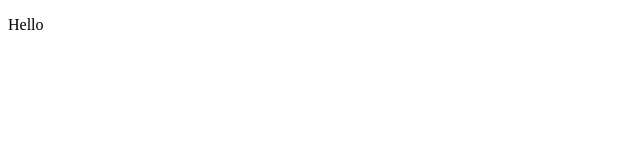
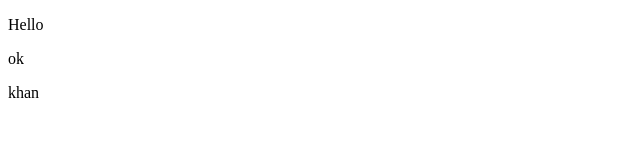
Before and after one commit to ibrahim-khan944/localRepo, a plain HTML site: page index.html in a window 1280 px wide. Shown: the full height of the page, 0-640 px from the left. Drawn offline with Linux system fonts and the light colour scheme.

Commit message:
add new feature

```diff
--- a/index.html
+++ b/index.html
@@ -7,5 +7,7 @@
 </head>
 <body>
   <p>Hello</p>
+  <p>ok</p>
+  <p>khan</p>
 </body>
 </html>
```
